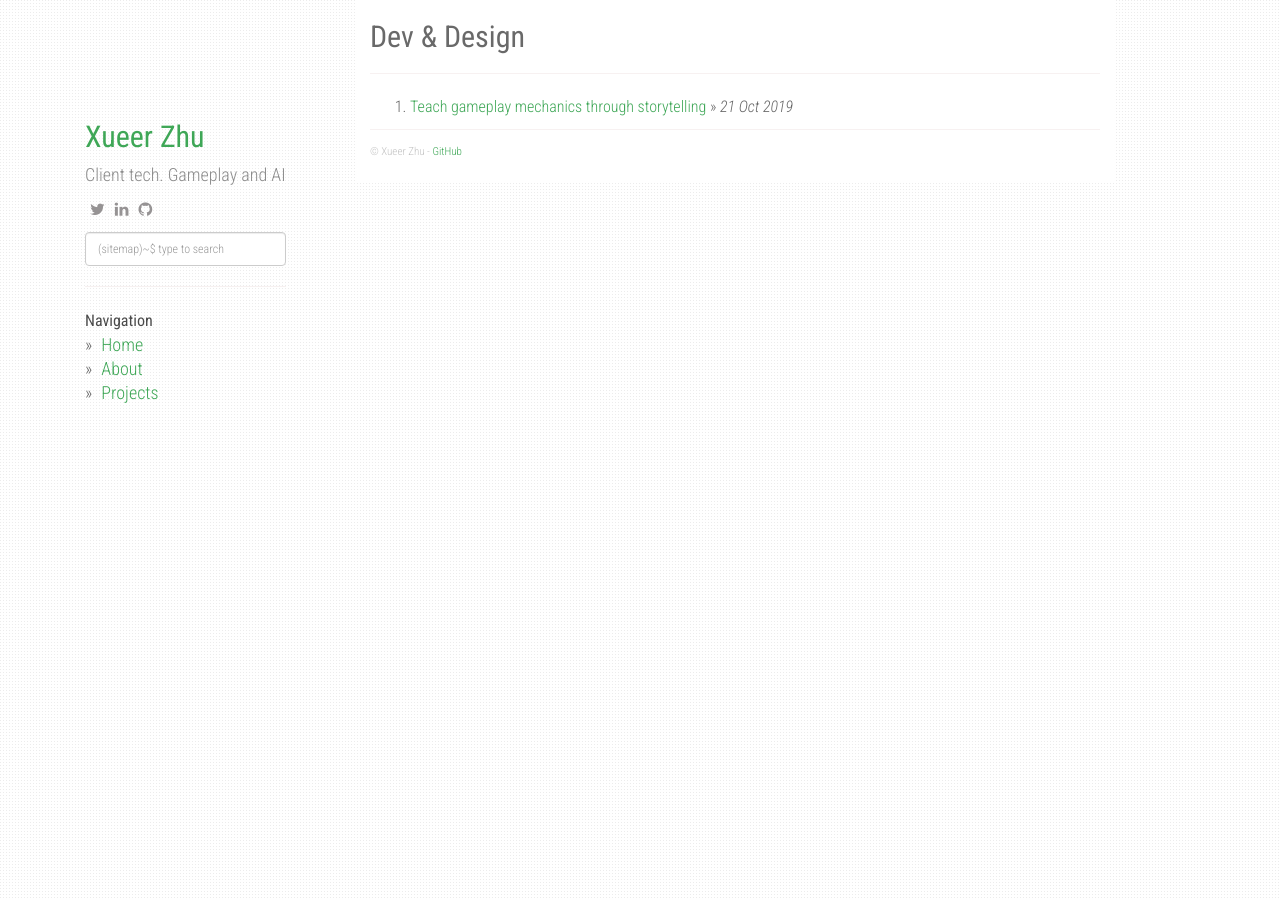
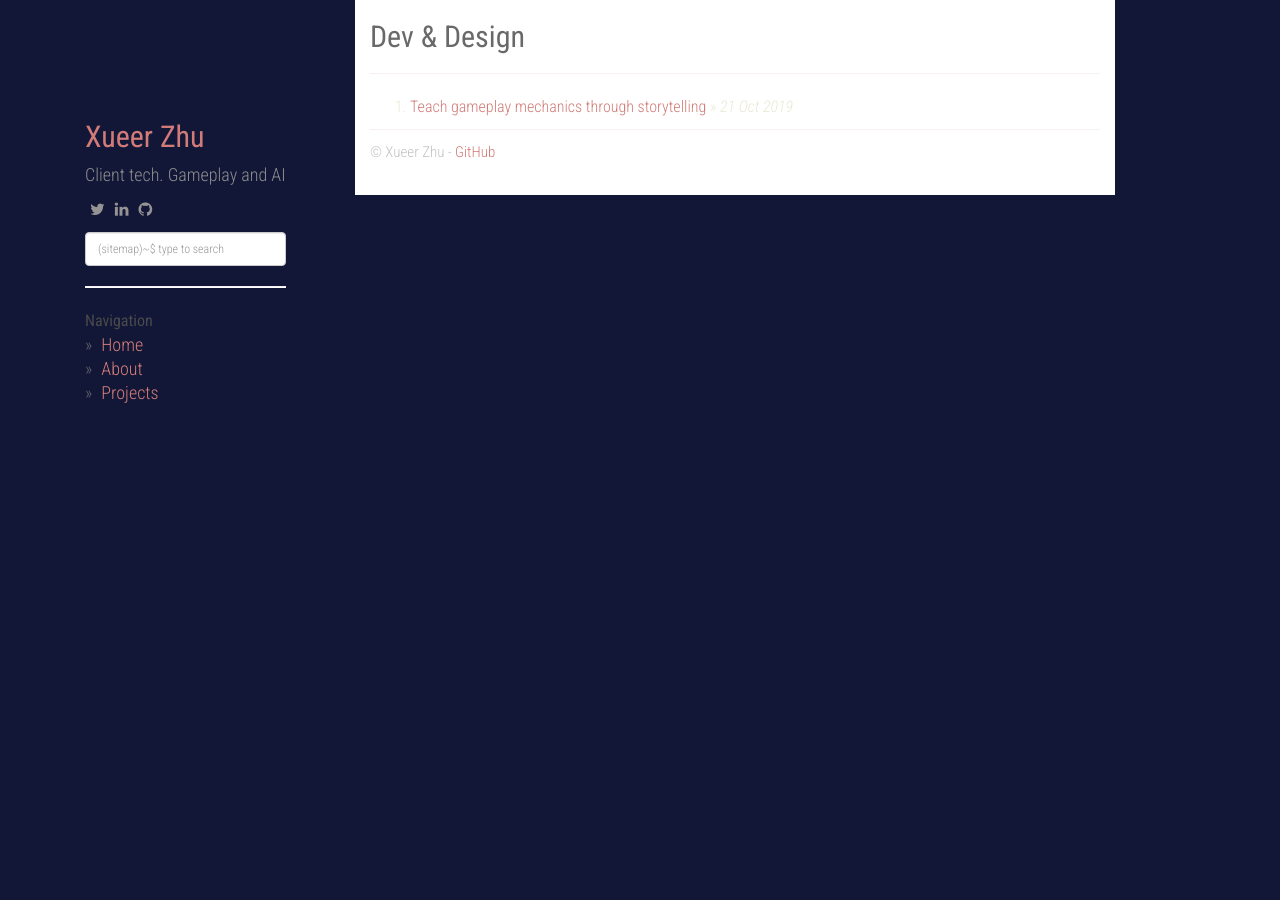
Before and after one commit to xueerzhu/xueerzhu.github.io, a Jekyll site: the page built from index.html, in a window 1280 px wide. Built offline with Jekyll 4.4.1, drawn with Linux system fonts in a browser that asks for light colours; nearby versions of some CDN libraries; the list of posts is cut into pages by our own code.

Commit message:
Change font color

```diff
--- a/static/css/main.css
+++ b/static/css/main.css
@@ -1,10 +1,10 @@
 body {
   font-family: "Roboto Condensed", Arial, sans-serif;
-  background: url("/static/img/subtle_dots.png");
+  background: #121738;
   line-height: 1.5em;
   font-weight: 300;
   font-size: 16px;
-  color: #666;
+  color: #E9E8D4;
 }
 hr {
   margin-top: 20px;
@@ -31,7 +31,7 @@ h2, h3 {
 }
 a, a:link, a:active {
   text-decoration: none;
-  color: #3fa757;
+  color: #D17C78;
 }
 a:hover {
   color: #B3B3B3;
@@ -76,7 +76,7 @@ footer {
   margin-bottom: 3em;
   padding-top: 10px;
   color: #C2C2C2;
-  font-size: 11px;
+  font-size: 15px;
   bottom: 0;
   padding-bottom: 10px;
 }
```
